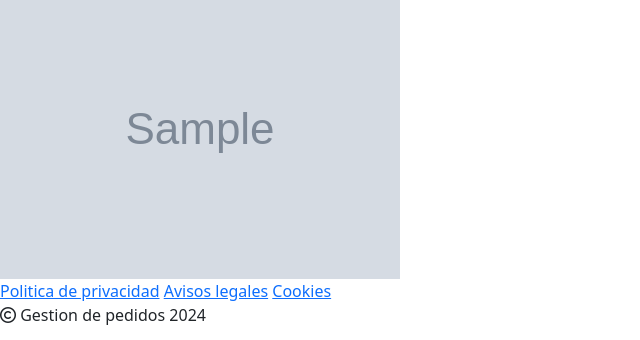
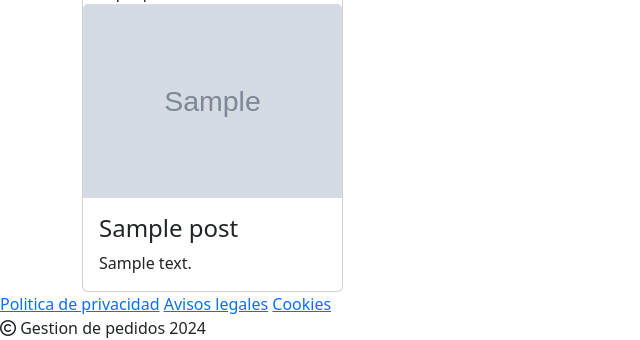
Before and after one commit to DanielErnestoPerez/justicia, a Django app: page /publicaciones/ in a window 1280 px wide. Shown: the part 585-925 px from the top of the page, without its empty margins (0-640 px from the left). Run offline with Django 5.2, Linux system fonts and the light colour scheme; tables that the repository leaves empty hold one stand-in row (values such as "Sample post"); grey boxes marked "Sample" are stand-in pictures; some libraries are stand-ins or nearby versions.

Commit message:
Update publicaciones.html

```diff
--- a/justicia_app/templates/justicia_app/publicaciones.html
+++ b/justicia_app/templates/justicia_app/publicaciones.html
@@ -1,7 +1,26 @@
 {% extends './base.html' %}
 {% load static %}
 {% block content %}
-    {% for post in posts  %}
-        <img src="{{post.imagen.url}}" alt="">
-    {% endfor %}
+<div class="publicaciones_general">
+    <div class="container">
+        <div class="row">
+            {% for post in posts  %}
+                <div class="col-md-3">
+                    <div class="card">
+                        <div class="publicaciones_titulo">
+                            {{post.titulo}}
+                            usuario
+                        </div>
+                        <a href="#"><img class="card-img-top" src="{{post.imagen.url}}" alt=""></a>
+                        <div class="card-body">
+                            <h4 class="card-title">{{post.titulo}}</h4>
+                            <p class="card-text">{{post.contenido}}</p>
+                        </div>
+                    </div>
+                </div>
+            {% endfor %}
+        </div>
+        </div>
+</div>
 {% endblock  %}
+Lorem ipsum dolor sit amet consectetur adipisicing elit. Et, numquam? Adipisci architecto harum illo quaerat consectetur, sapiente atque ut tempora nesciunt nihil, eligendi soluta consequatur, molestiae consequuntur. Beatae, error deleniti.
```
